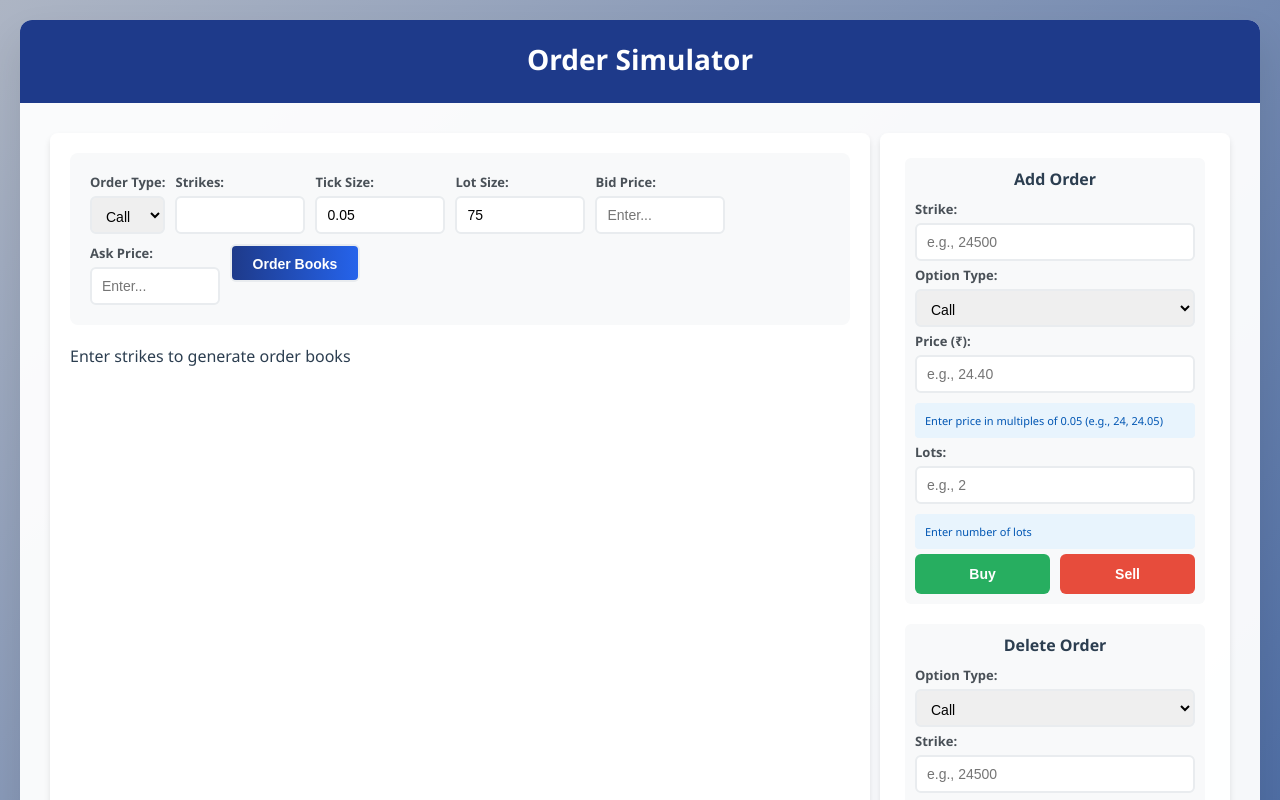
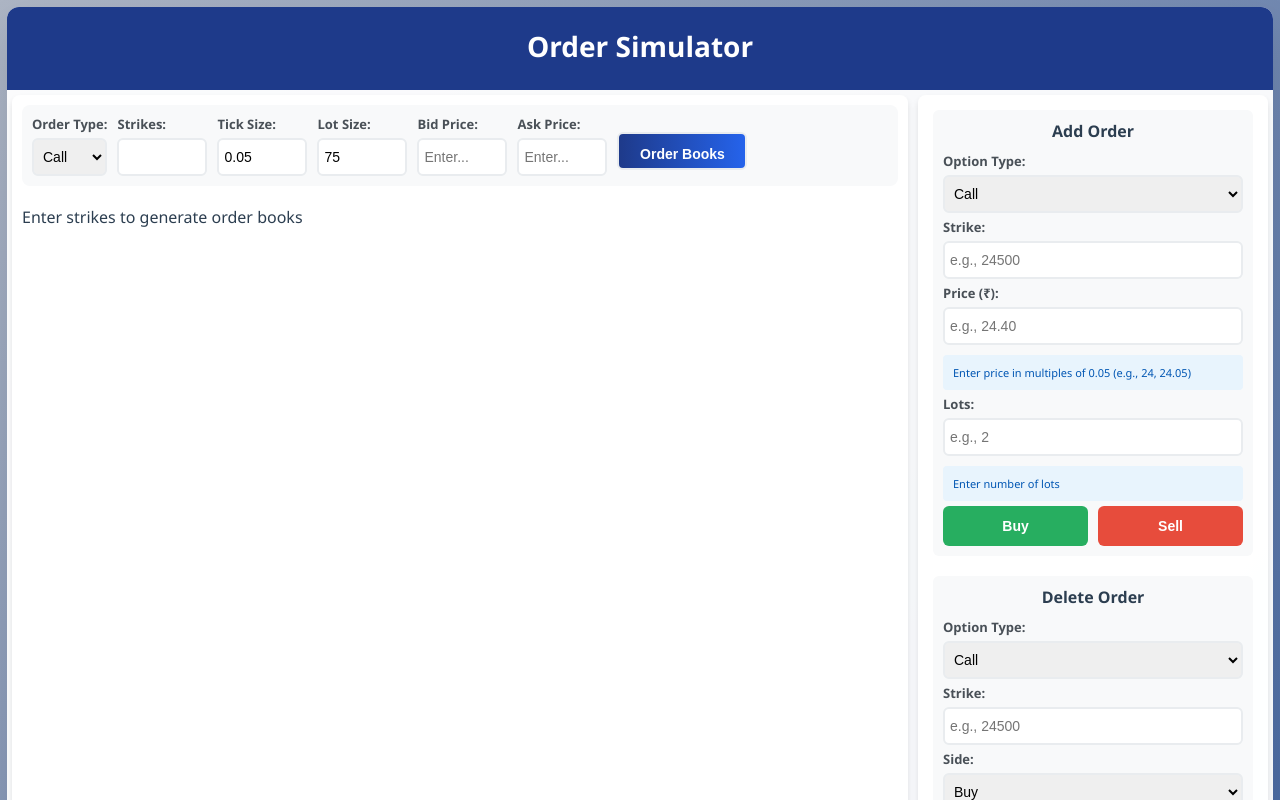
Before and after one commit to Kunalkrsingh-10/orderbook-, a React (Vite) app: page / in a window 1280 px wide. Shown: the top 800 px of the page. Built offline with nearby package versions, Linux system fonts and the light colour scheme; what ag-grid-community would draw is missing.

Commit message:
css update

```diff
--- a/src/App.css
+++ b/src/App.css
@@ -11,7 +11,7 @@ body {
   background: linear-gradient(135deg, #adb5c4 0%, #2a5298 100%);
   color: #2c3e50;
   min-height: 100vh;
-  padding: 20px;
+  padding: 7px;
 }
 
 .container {
@@ -53,13 +53,13 @@ body {
   display: grid;
   grid-template-columns: 1fr 350px;
   gap: 10px;
-  padding: 30px;
+  padding: 5px;
 }
 
 .order-book-section {
   background: rgba(255, 255, 255, 0.95);
   border-radius: 8px;
-  padding: 20px;
+  padding: 10px;
   box-shadow: 0 4px 6px rgba(0, 0, 0, 0.1);
 }
 
@@ -69,7 +69,7 @@ body {
   gap: 10px; /* Increased gap for better spacing */
   flex-wrap: wrap;
   background: #f8f9fa;
-  padding: 20px;
+  padding: 10px;
   border-radius: 8px;
   margin-bottom: 20px;
 }
@@ -89,7 +89,7 @@ body {
 .form-input,
 .form-input1,
 .submit-button {
-  padding: 10px; /* Standardized padding */
+  padding: 5px; /* Standardized padding */
   border: 2px solid #e9ecef; /* Consistent border */
   border-radius: 6px;
   font-size: 14px;
@@ -98,10 +98,10 @@ body {
   box-sizing: border-box;
 }
 
-.form-input1,
-.submit-button {
-  width: 130px; /* Consistent width */
+.form-input1{
+  width:90px ;
 }
+
 
 .form-input:focus,
 .form-input1:focus,
@@ -117,6 +117,9 @@ body {
   font-weight: 600;
   cursor: pointer;
   text-align: center;
+  margin-top: 17px;
+  padding:12px;
+  width: 130px;
 }
 
 .submit-button:hover {
@@ -129,7 +132,7 @@ body {
   display: flex;
   flex-direction: row; /* Changed to row for horizontal alignment */
   flex-wrap: wrap; /* Wrap tables to next row if space is limited */
-  gap: 20px;
+  gap: 10px;
 }
 
 .strike-section {
@@ -144,7 +147,7 @@ body {
   background: rgba(255, 255, 255, 0.95);
   border-radius: 8px;
   box-shadow: 0 4px 6px rgba(0, 0, 0, 0.1);
-  padding: 15px;
+  padding: 10px;
   min-width: 360px; /* Ensure table cards respect ag-grid width */
 }
 
@@ -184,7 +187,7 @@ body {
 .trading-panel {
   background: rgba(255, 255, 255, 0.95);
   border-radius: 8px;
-  padding: 25px;
+  padding: 15px;
   box-shadow: 0 4px 6px rgba(0, 0, 0, 0.1);
   height: fit-content;
   position: sticky;
--- a/src/components/OrderBookTable.jsx
+++ b/src/components/OrderBookTable.jsx
@@ -252,7 +252,7 @@ function OrderBookTable({ strike, callData, putData, futData, setOrderBooks, del
       headerName: 'Bid Qty',
       field: 'bidQty',
       sortable: true,
-      width: 80,
+      width: 90,
       valueFormatter: formatQuantity,
       cellClass: 'buy-side'
     },
@@ -260,7 +260,7 @@ function OrderBookTable({ strike, callData, putData, futData, setOrderBooks, del
       headerName: 'Bid Price',
       field: 'bidPrice',
       sortable: true,
-      width: 80,
+      width: 75,
       valueFormatter: formatPrice,
       cellClass: 'buy-side clickable'
     },
@@ -268,7 +268,7 @@ function OrderBookTable({ strike, callData, putData, futData, setOrderBooks, del
       headerName: 'Ask Price',
       field: 'askPrice',
       sortable: true,
-      width: 80,
+      width: 75,
       valueFormatter: formatPrice,
       cellClass: 'sell-side clickable'
     },
@@ -276,7 +276,7 @@ function OrderBookTable({ strike, callData, putData, futData, setOrderBooks, del
       headerName: 'Ask Qty',
       field: 'askQty',
       sortable: true,
-      width: 80,
+      width: 90,
       valueFormatter: formatQuantity,
       cellClass: 'sell-side'
     }
--- a/src/components/OrderForm.jsx
+++ b/src/components/OrderForm.jsx
@@ -252,17 +252,6 @@ function OrderForm() {
         <h3>Add Order</h3>
         <form className="order-form">
           <div className="form-group">
-            <label htmlFor="add-strike">Strike:</label>
-            <input
-              id="add-strike"
-              type="number"
-              value={addStrike}
-              onChange={(e) => setAddStrike(e.target.value)}
-              placeholder="e.g., 24500"
-              className="form-input"
-            />
-          </div>
-          <div className="form-group">
             <label htmlFor="add-option-type">Option Type:</label>
             <select
               id="add-option-type"
@@ -275,6 +264,19 @@ function OrderForm() {
               <option value="fut">FUT</option>
             </select>
           </div>
+          <div className="form-group">
+            <label htmlFor="add-strike">Strike:</label>
+            <input
+              id="add-strike"
+              type="number"
+              value={addStrike}
+              onChange={(e) => setAddStrike(e.target.value)}
+              placeholder="e.g., 24500"
+              className="form-input"
+              disabled={addOptionType === 'fut'}
+            />
+          </div>
+
           <div className="form-group">
             <label htmlFor="add-price">Price (₹):</label>
             <input
```
